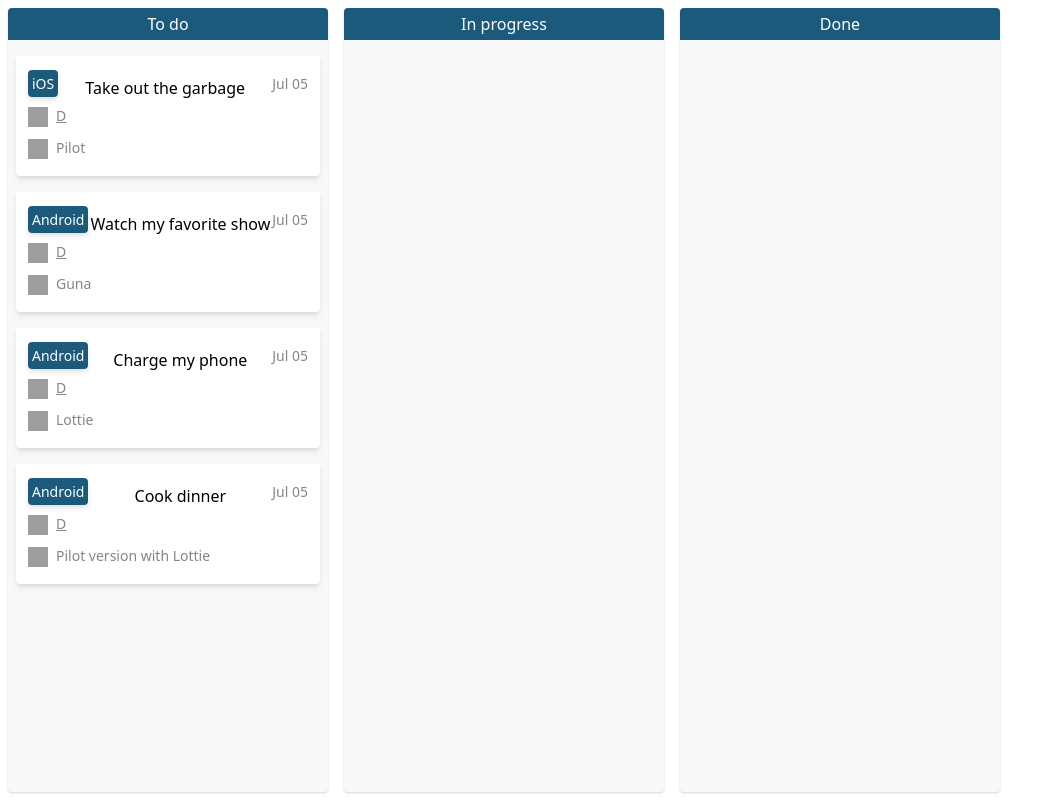
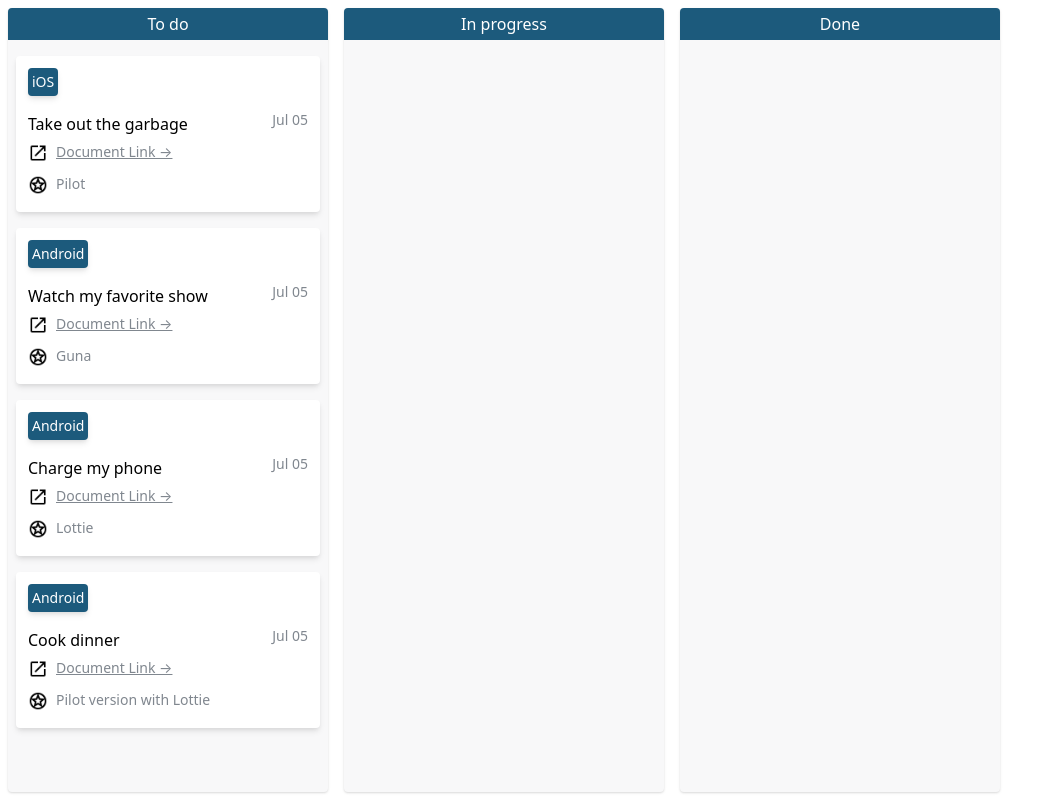
Before and after one commit to kayac-chang/react-kanban-board, a React (Vite) app: page / in a window 1280 px wide. Shown: the whole page, without its empty margins (0-1055 px from the left). Built offline with nearby package versions, Linux system fonts and the light colour scheme; grey boxes are pictures that could not be loaded.

Commit message:
updates: header,images

```diff
--- a/src/components/Task.tsx
+++ b/src/components/Task.tsx
@@ -1,7 +1,7 @@
 import { Draggable } from "react-beautiful-dnd";
 import { format } from "date-fns";
-import iconLink from "./src/images/link_blank_24dp.png";
-import iconStar from "./src/images/star_24dp.png";
+import iconLink from "./images/iconLink.png";
+import iconStar from "./images/iconStar.png";
 
 type Props = {
   id: string;
@@ -23,20 +23,18 @@ export function Task({ id, index, ...task }: Props) {
           ref={innerRef}
         >
 
-          <header className="flex justify-between items-end">
-            <div>
-              <span className="bg-blue rounded shadow-md p-1 text-sm text-white">{task.device}</span>
-            </div>
-            <strong className="text-base text-black font-medium">
+          <header className="grid grid-rows-2 grid-flow-col gap-3 justify-between items-end">
+            <span className="col-span-1 bg-blue rounded shadow-md p-1 text-sm text-white">{task.device}</span>
+            <strong className="row-span-1 col-span-2 text-base text-black font-medium">
               {task.title}
             </strong>
-            <span>{format(task.date, "MMM dd")}</span>
+            <span className="row-span-2">{format(task.date, "MMM dd")}</span>
           </header>
           <div>
             <ul>
               <li>
                 <img className="inline-block box-border h-5 w-5" src={iconLink} alt="iconLink" />
-                <a className="inline-block ml-2 underline" href="https://www.figma.com/" target="_blank" >{task.links[0]}</a>
+                <a className="inline-block ml-2 underline" href="https://www.figma.com/" target="_blank" >{task.links}</a>
               </li>
               <li>
                 <img className="inline-block box-border h-5 w-5" src={iconStar} alt="iconStar"/>
```
Also changed, not shown: src/components/images/iconLink.png (renamed from src/images/link_blank_24dp.png), src/components/images/iconStar.png (renamed from src/images/star_24dp.png).
